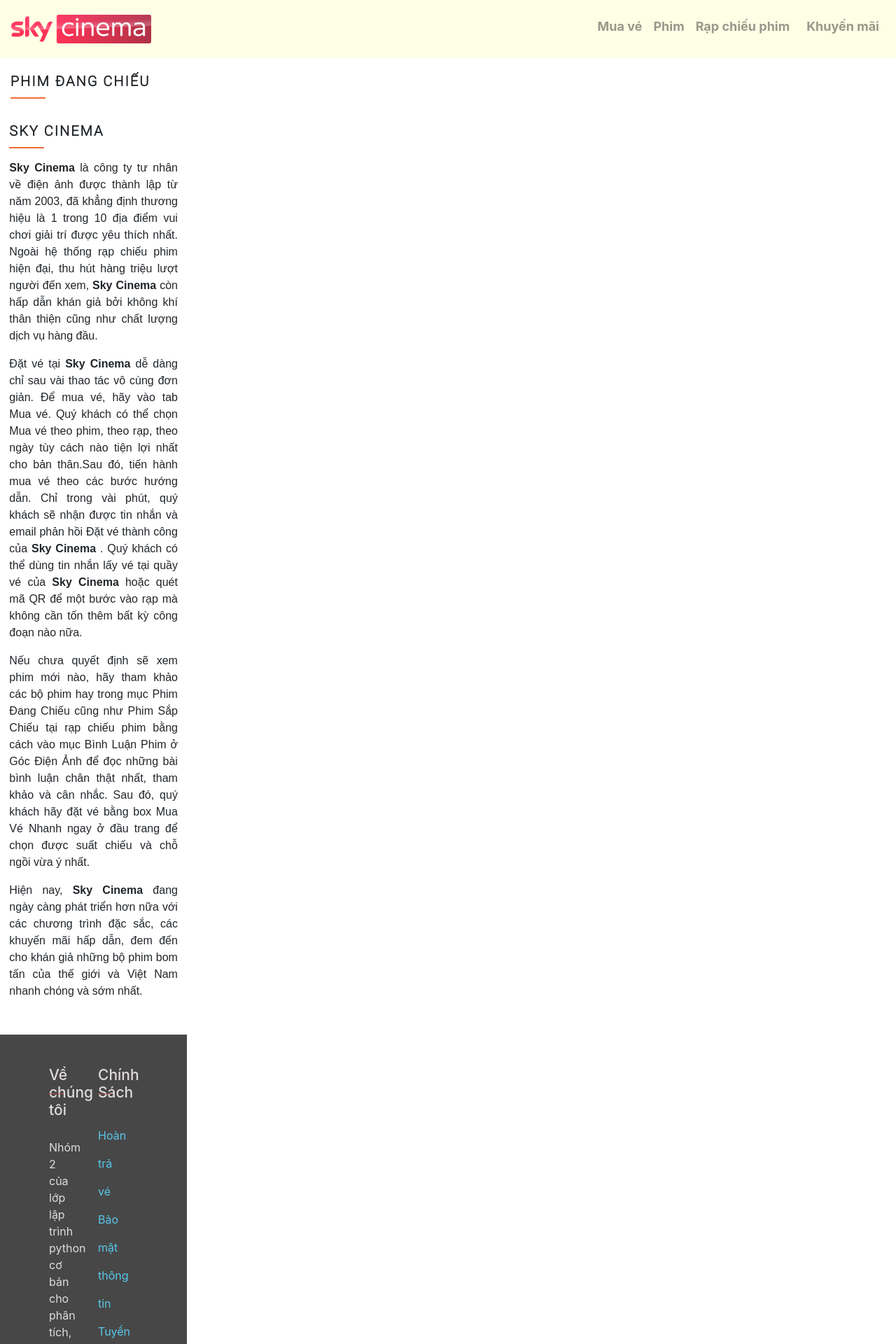
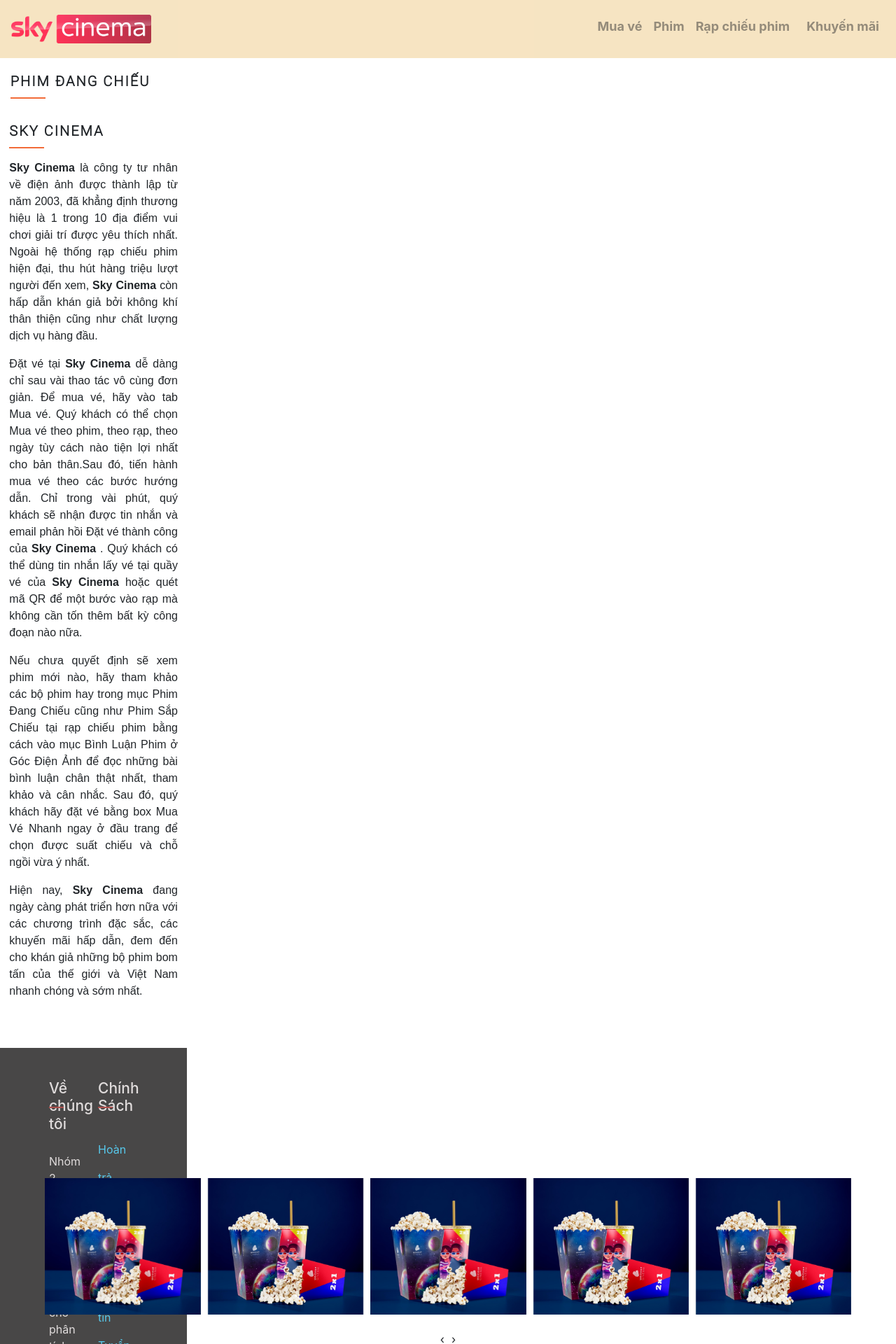
Before and after one commit to huytxx/ute-cinema, a Django app: page / in a window 1280 px wide. Shown: the top 1920 px of the page at 70% size. Run offline with Django 3.2, Linux system fonts and the light colour scheme; data that the repository does not hold is empty; some libraries are stand-ins or nearby versions; some web fonts are replaced.

Commit message:
add owl-carousel

```diff
--- a/static/css/homepage.css
+++ b/static/css/homepage.css
@@ -5,7 +5,7 @@ html {
 
 }
 .navbar{
-    background-color:lightyellow;
+    background-color:wheat;
     opacity: 1;
     position:relative;
     opacity: 0.8;
@@ -195,7 +195,7 @@ html {
     background-color: #484747;
     width: 100%;
     display: absolute;
-    margin-top: 50px;
+    margin-top: 26%;
 }
 .info-container{
     padding-left: 15px;
@@ -240,3 +240,9 @@ html {
     color: #57c8eb;
     line-height: 40px;
 }
+
+.promo{
+    margin-top: 1600px;
+    margin-left: 5%;
+    margin-right: 5%;
+}
--- a/static/css/khuyen-mai.css
+++ b/static/css/khuyen-mai.css
@@ -73,4 +73,5 @@ padding-top: 12px;
 }
 .img-slide:hover{
     opacity: 0.6;
+
 }
--- a/templates/home.html
+++ b/templates/home.html
@@ -10,6 +10,9 @@
 		integrity="sha384-BmbxuPwQa2lc/FVzBcNJ7UAyJxM6wuqIj61tLrc4wSX0szH/Ev+nYRRuWlolflfl" crossorigin="anonymous" />
 	<link rel="stylesheet" href="https://maxcdn.bootstrapcdn.com/bootstrap/4.0.0/css/bootstrap.min.css"
 		integrity="sha384-Gn5384xqQ1aoWXA+058RXPxPg6fy4IWvTNh0E263XmFcJlSAwiGgFAW/dAiS6JXm" crossorigin="anonymous">
+	<link rel="stylesheet" href="https://cdnjs.cloudflare.com/ajax/libs/OwlCarousel2/2.3.4/assets/owl.theme.default.min.css" integrity="sha512-sMXtMNL1zRzolHYKEujM2AqCLUR9F2C4/05cdbxjjLSRvMQIciEPCQZo++nk7go3BtSuK9kfa/s+a4f4i5pLkw==" crossorigin="anonymous" />
+    <link rel="stylesheet" href="https://cdnjs.cloudflare.com/ajax/libs/OwlCarousel2/2.3.4/assets/owl.carousel.css" integrity="sha512-UTNP5BXLIptsaj5WdKFrkFov94lDx+eBvbKyoe1YAfjeRPC+gT5kyZ10kOHCfNZqEui1sxmqvodNUx3KbuYI/A==" crossorigin="anonymous" />
+
 	<link rel="stylesheet" href="/static/css/homepage.css">
 	<title>Ute Cinema</title>
 	<style>
@@ -124,6 +127,7 @@
 			</div>
 
 			<div class="homepage-footer">
+
 				<div class="info-container">
 					<div class="row">
 						<div class="col-md-4 col-sm-4 col-xs-12 pre-footer-col column-sty">
@@ -156,60 +160,65 @@
 									<button class="btn btn-primary" type="submit">Đăng ký</button>
 								</div>
 							</p>
+
 						</div>
+
 					</div>
-					<!--
-						<div class="row">
-						<div class="col-md-4 col-sm-4 col-xs-12 pre-footer-col column-sty">
-							<h4>Trụ sở Tp.HCM</h4>
-							<p>
-								A1-04 Tòa nhà Hoàng Anh Gia Lai, 37 Nguyễn Văn Hưởng, P. Thảo Điền, Q2, TP. Hồ Chí Minh
-								<br>
-								Hotline: (028) 710 66 777
-								<br>
-								Điện thoại: (028) 710 66 777
-								<br>
-								Số Fax: (028) 710 66 777
 
-							</p>
-						</div>
-						<div class="col-md-4 col-sm-4 col-xs-12 pre-footer-col column-sty">
-							<h4>Trụ sở tại HN</h4>
-							<p>
-								Tầng 12, Tòa nhà Ellipse Tower, 110 Trần Phú, Quận Hà Đông, Tp. Hà Nội
-								<br>
-								Hotline: (028) 710 55 777
-								<br>
-								Điện thoại: (028) 710 55 777
-								<br>
-								Số Fax: (028) 710 55 777
-							</p>
-						</div>
-						<div class="col-md-4 col-sm-4 col-xs-12 pre-footer-col column-sty">
-							<h4>Trụ sở tại Nha Trang</h4>
-							<p>
-								Tòa nhà VCN Tower, 02 Đường Tố Hữu, Phường Phước Hải, TP Nha Trang, Tỉnh Khánh Hòa
-								<br>
-								Hotline: (028) 710 66 777
-								<br>
-								Điện thoại: (028) 710 66 777
-								<br>
-								Số Fax: (028) 710 66 777
-
-							</p>
-						</div>
-					</div>
-					-->
 
 
 				</div>
 
 			</div>
+
+
+
 		</div>
 
 
+
 	</div>
+	<div class="promo">
+		<div class="owl-carousel owl-theme">
+			<div class="item"><h4>
+				<img src="/course_picture/course_picture/popcorn.jpg" alt="">
+			</h4></div>
+			<div class="item"><h4>
+				<img src="/course_picture/course_picture/popcorn.jpg" alt="">
+			</h4></div>
+			<div class="item"><h4>
+				<img src="/course_picture/course_picture/popcorn.jpg" alt="">
+			</h4></div>
+			<div class="item"><h4>
+				<img src="/course_picture/course_picture/popcorn.jpg" alt="">
+			</h4></div>
+			<div class="item"><h4>
+				<img src="/course_picture/course_picture/popcorn.jpg" alt="">
+			</h4></div>
+			<div class="item"><h4>
+				<img src="/course_picture/course_picture/popcorn.jpg" alt="">
+			</h4></div>
+			<div class="item"><h4>
+				<img src="/course_picture/course_picture/popcorn.jpg" alt="">
+			</h4></div>
+			<div class="item"><h4>
+				<img src="/course_picture/course_picture/popcorn.jpg" alt="">
+			</h4></div>
+			<div class="item"><h4>
+				<img src="/course_picture/course_picture/popcorn.jpg" alt="">
+			</h4></div>
+			<div class="item"><h4>
+				<img src="/course_picture/course_picture/popcorn.jpg" alt="">
+			</h4></div>
+			<div class="item"><h4>
+				<img src="/course_picture/course_picture/popcorn.jpg" alt="">
+			</h4></div>
+			<div class="item"><h4>
+				<img src="/course_picture/course_picture/popcorn.jpg" alt="">
 
+			</h4></div>
+		</div>
+	</div>
 	<script src="https://cdn.jsdelivr.net/npm/bootstrap@5.0.0-beta2/dist/js/bootstrap.bundle.min.js"
 		integrity="sha384-b5kHyXgcpbZJO/tY9Ul7kGkf1S0CWuKcCD38l8YkeH8z8QjE0GmW1gYU5S9FOnJ0"
 		crossorigin="anonymous"></script>
@@ -222,6 +231,27 @@
 	<script src="https://maxcdn.bootstrapcdn.com/bootstrap/4.0.0/js/bootstrap.min.js"
 		integrity="sha384-JZR6Spejh4U02d8jOt6vLEHfe/JQGiRRSQQxSfFWpi1MquVdAyjUar5+76PVCmYl"
 		crossorigin="anonymous"></script>
+	<script src="https://cdnjs.cloudflare.com/ajax/libs/OwlCarousel2/2.3.4/owl.carousel.min.js"
+		integrity="sha512-bPs7Ae6pVvhOSiIcyUClR7/q2OAsRiovw4vAkX+zJbw3ShAeeqezq50RIIcIURq7Oa20rW2n2q+fyXBNcU9lrw=="
+		crossorigin="anonymous"></script>
+	<script type="text/javascript">
+		$('.owl-carousel').owlCarousel({
+    loop:true,
+    margin:10,
+    nav:true,
+    responsive:{
+        0:{
+            items:1
+        },
+        600:{
+            items:3
+        },
+        1000:{
+            items:5
+        }
+    }
+})
+	</script>
 </body>
 
 </html>
```
Also changed, not shown: templates/khuyen-mai.html (+13 -0 lines), static/js/index.js (line endings or trailing spaces).
